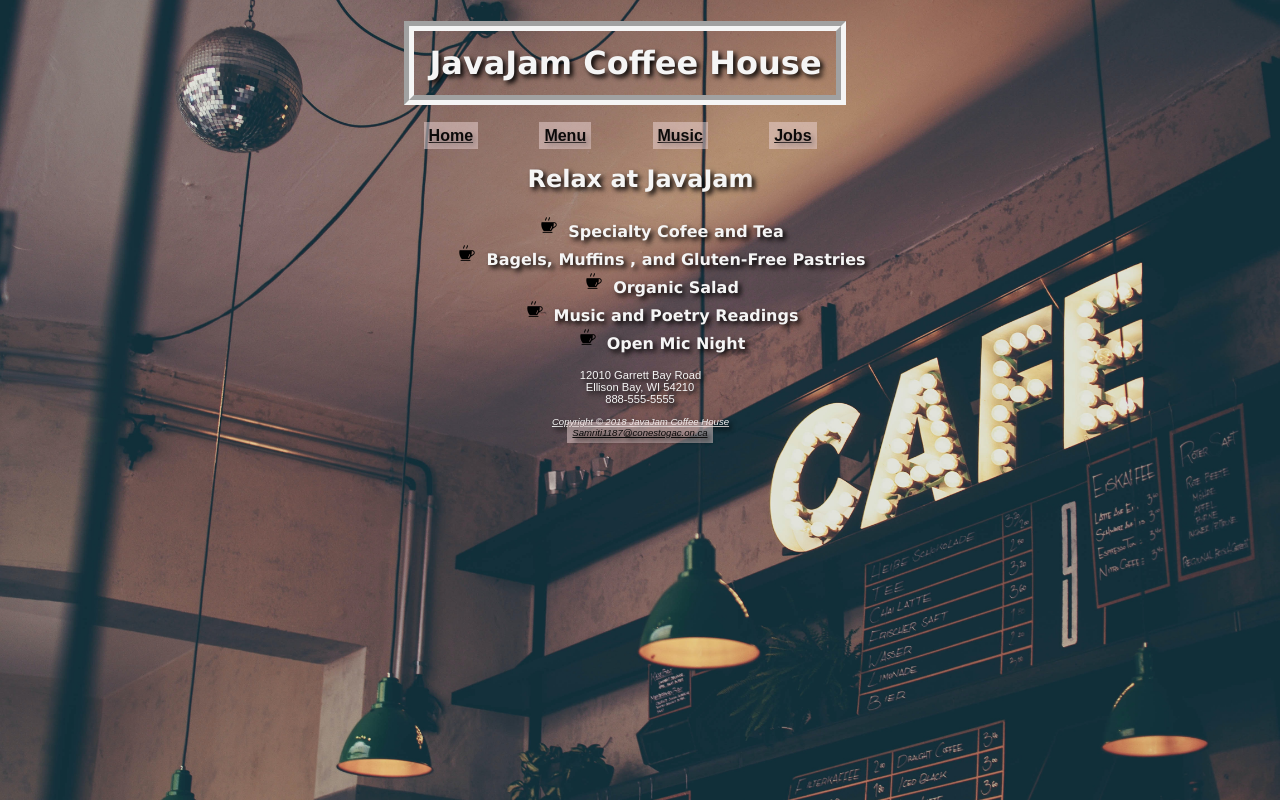
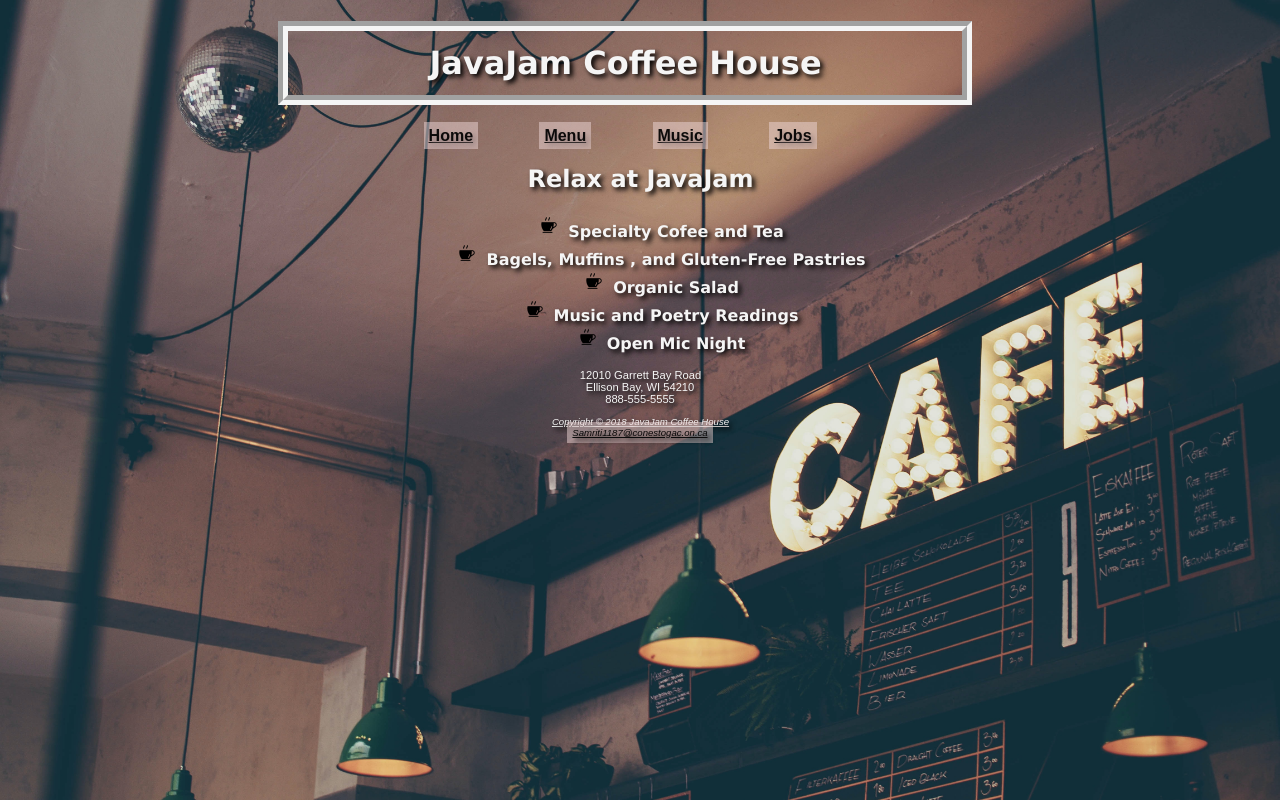
Before and after one commit to Sami1187/JavaJamCSS, a plain HTML site: page index.html in a window 1280 px wide. Drawn offline with Linux system fonts and the light colour scheme.

Commit message:
fourth commit

```diff
--- a/javajam.css
+++ b/javajam.css
@@ -81,7 +81,7 @@ p {
     text-shadow: 3px 3px 5px #000000;
 }
 
-.wrapper{
+#wrapper{
     width: 80%;
     margin-left: auto;
     margin-right: auto;
```
